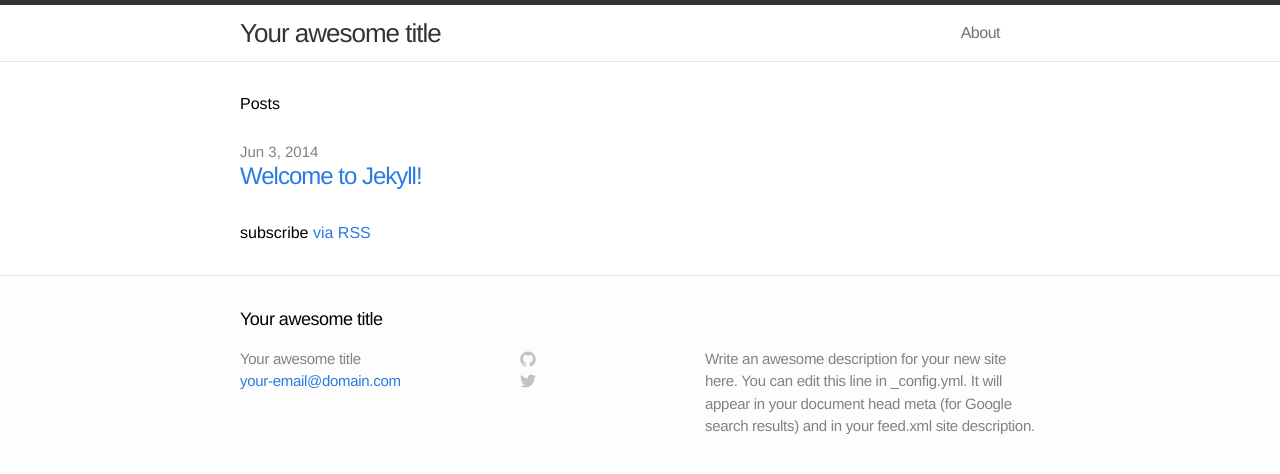
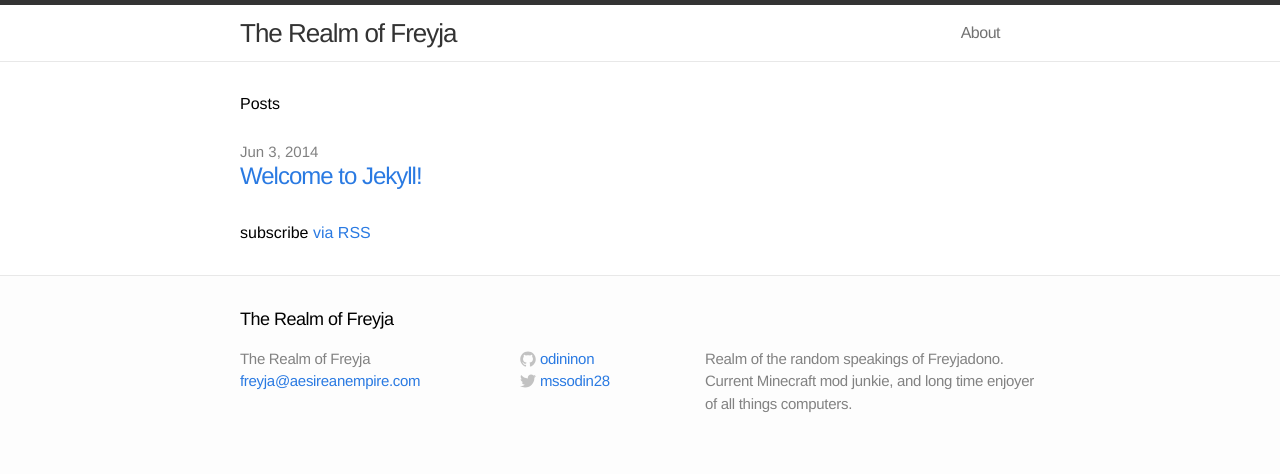
Before and after one commit to odininon/odininon.github.io, a Jekyll site: the page built from index.html, in a window 1280 px wide. Shown: the top 474 px of the page. Built offline with Jekyll 4.4.1, drawn with Linux system fonts in a browser that asks for light colours.

Commit message:
Tweaked configurations

```diff
--- a/_config.yml
+++ b/_config.yml
@@ -1,9 +1,11 @@
 # Site settings
-title: Your awesome title
-email: your-email@domain.com
-description: "Write an awesome description for your new site here. You can edit this line in _config.yml. It will appear in your document head meta (for Google search results) and in your feed.xml site description."
+title: The Realm of Freyja
+email: freyja@aesireanempire.com
+description: "Realm of the random speakings of Freyjadono. Current Minecraft mod junkie, and long time enjoyer of all things computers."
 baseurl: ""
-url: "http://yourdomain.com"
+url: "http://odininon.github.io"
+git-username: odininon
+twitter-username: mssodin28
 
 # Build settings
 markdown: kramdown
--- a/_includes/footer.html
+++ b/_includes/footer.html
@@ -14,7 +14,7 @@
     <div class="footer-col-2 column">
       <ul>
         <li>
-          <a href="https://github.com/{{ site.username }}">
+          <a href="https://github.com/{{ site.git-username }}">
             <span class="icon github">
               <svg version="1.1" class="github-icon-svg" xmlns="http://www.w3.org/2000/svg" xmlns:xlink="http://www.w3.org/1999/xlink" x="0px" y="0px"
                  viewBox="0 0 16 16" enable-background="new 0 0 16 16" xml:space="preserve">
@@ -29,11 +29,11 @@
                 c0,0.208,0.14,0.449,0.534,0.373c3.081-1.028,5.302-3.935,5.302-7.362C15.76,3.906,12.285,0.431,7.999,0.431z"/>
               </svg>
             </span>
-            <span class="username">{{ site.username }}</span>
+            <span class="username">{{ site.git-username }}</span>
           </a>
         </li>
         <li>
-          <a href="https://twitter.com/{{ site.username }}">
+          <a href="https://twitter.com/{{ site.twitter-username }}">
             <span class="icon twitter">
               <svg version="1.1" class="twitter-icon-svg" xmlns="http://www.w3.org/2000/svg" xmlns:xlink="http://www.w3.org/1999/xlink" x="0px" y="0px"
                  viewBox="0 0 16 16" enable-background="new 0 0 16 16" xml:space="preserve">
@@ -46,7 +46,7 @@
                 c6.015,0,9.304-4.983,9.304-9.304c0-0.142-0.003-0.283-0.009-0.423C14.976,4.29,15.531,3.714,15.969,3.058z"/>
               </svg>
             </span>
-            <span class="username">{{ site.username }}</span>
+            <span class="username">{{ site.twitter-username }}</span>
           </a>
         </li>
       </ul>
```
Also changed, not shown: 1 other file.
